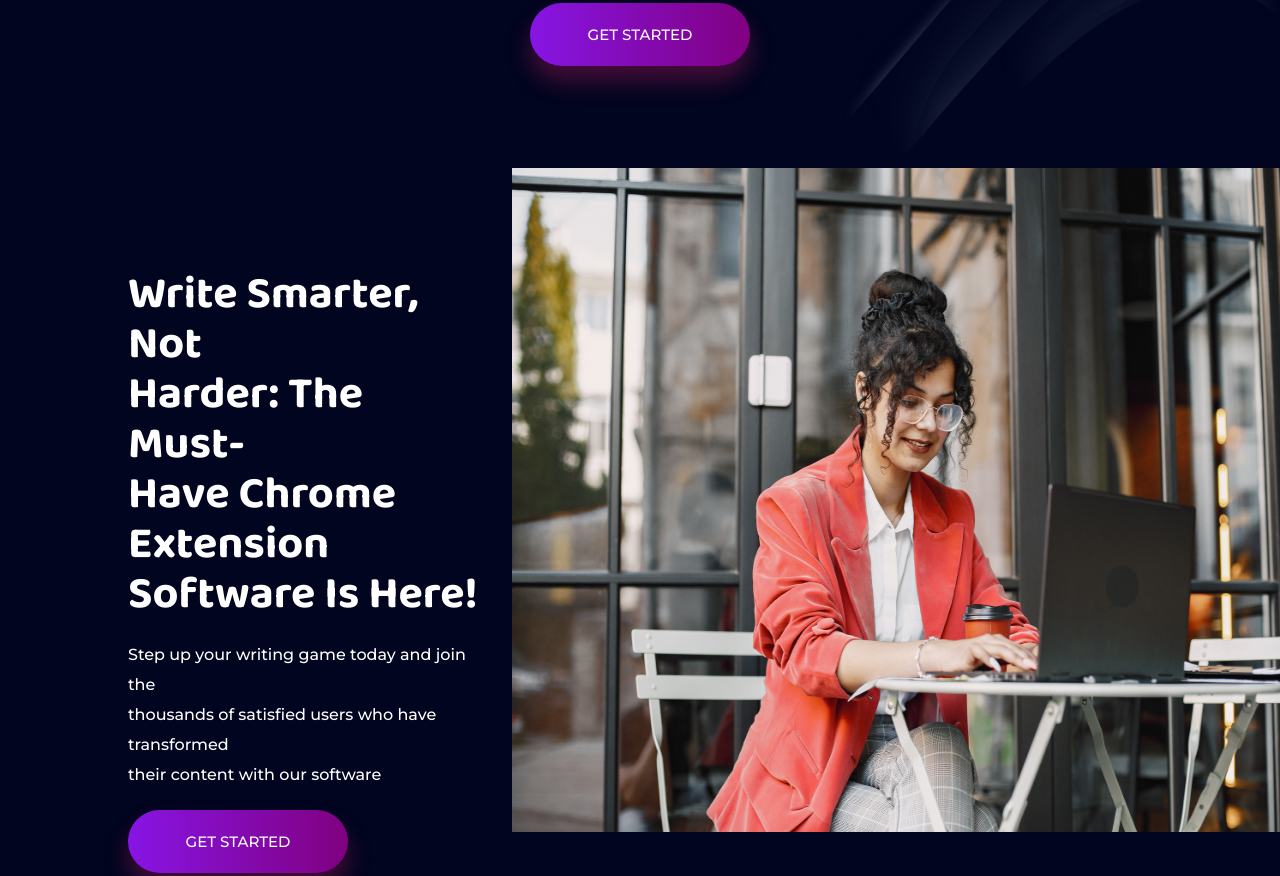
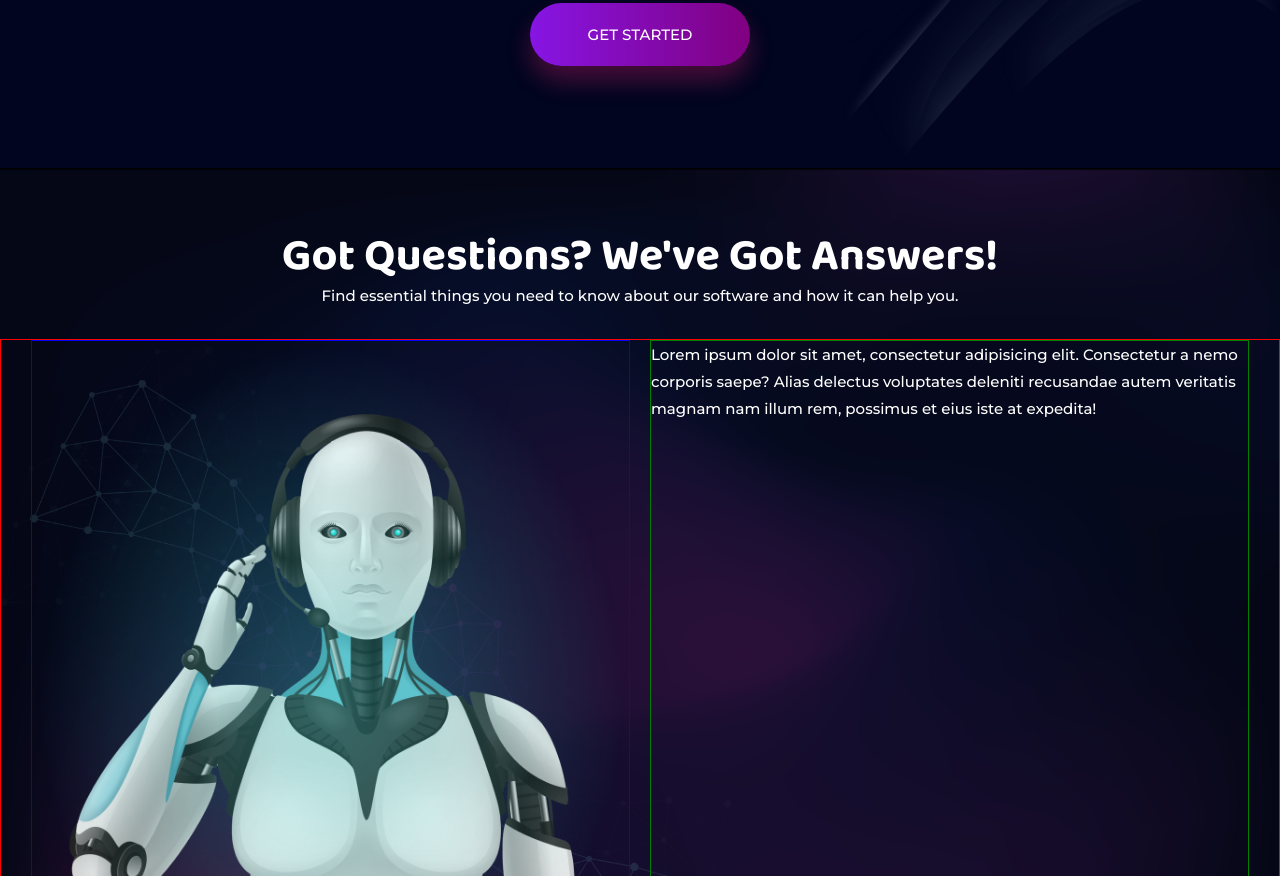
Before and after one commit to webfaisalbd/second_brain, a plain HTML site: page index.html in a window 1280 px wide. Shown: the part 2973-3849 px from the top of the page. Drawn offline with Linux system fonts and the light colour scheme; files whose address does not match are found by name.

Commit message:
got question section left side added

```diff
--- a/index.html
+++ b/index.html
@@ -212,6 +212,40 @@
 
 
 
+        <!-- got question START  -->
+        <section class="got-question-section-container">
+            <div class="got-question-bg">
+                <img class="img" src="/assets/images/got-questions/got-question-bg.png" alt="">
+            </div>
+            <div class="got-question-left">
+                <img class="img" src="/assets/images/got-questions/bg-new.png" alt="">
+            </div>
+            <div class="got-question-bottom-right">
+                <img class="img" src="/assets/images/got-questions/got-question-upper.png" alt="">
+            </div>
+            <div class="got-question-section">
+                <p class="heading">Got Questions? We've Got Answers!</p>
+                <p class="description">Find essential things you need to know about our software and how it can help
+                    you.</p>
+
+                <div class="item-box-container">
+                    <div class="robot">
+                        <img class="img" src="/assets/images/got-questions/got-question-robot.png" alt="">
+                        <img class="robot-bg" src="/assets/images/got-questions/robot-bg.png" alt="">
+                    </div>
+                    <div class="faq-container">
+                        <p>Lorem ipsum dolor sit amet, consectetur adipisicing elit. Consectetur a nemo corporis saepe?
+                            Alias delectus voluptates deleniti recusandae autem veritatis magnam nam illum rem, possimus
+                            et eius iste at expedita!</p>
+                    </div>
+                </div>
+            </div>
+        </section>
+        <!-- got question END  -->
+
+
+
+
         <!-- smarter work START  -->
         <section class="smarter-work-section-container">
             <div class="smarter-work-section m-width">
--- a/style/style.css
+++ b/style/style.css
@@ -454,6 +454,140 @@ p {
 
 
 
+
+
+
+.got-question-section-container {
+    position: relative;
+    width: 100%;
+    padding-top: 5%;
+    display: flex;
+    align-items: center;
+    z-index: -1;
+
+    .got-question-bg {
+        position: absolute;
+        left: 0;
+        right: 0;
+        top: 0;
+        z-index: -1;
+        width: 100%;
+        height: 100%;
+
+        .img {
+            width: 100%;
+            height: 100%;
+        }
+    }
+
+    .got-question-left {
+        position: absolute;
+        left: 0;
+        top: 0;
+        z-index: -1;
+        width: 100%;
+        height: 100%;
+
+        .img {
+            width: 100%;
+            height: 100%;
+        }
+    }
+
+    .got-question-bottom-right {
+        position: absolute;
+        top: 20%;
+        left: 0;
+        bottom: 0;
+        z-index: -1;
+
+        .img {
+            width: 100%;
+            height: 100%;
+        }
+    }
+}
+
+.got-question-section {
+    width: 100%;
+
+    .heading {
+        text-align: center;
+        color: #fff;
+        font-size: 45px;
+        line-height: 50px;
+        font-family: 'Baloo 2', sans-serif;
+    }
+
+    .description {
+        text-align: center;
+        font-family: 'Montserrat', sans-serif;
+    }
+
+    .item-box-container {
+        border: 1px solid red;
+        margin-top: 30px;
+        display: grid;
+        padding: 0 30px;
+        grid-template-columns: repeat(2, 1fr);
+        gap: 20px;
+
+        .robot {
+            border: 1px solid blue;
+            position: relative;
+
+            .img {
+                width: 100%;
+            }
+
+            .robot-bg {
+                position: absolute;
+                left: 0;
+                right: 0;
+                width: 100%;
+                height: 100%;
+            }
+        }
+
+        .faq-container {
+            border: 1px solid green;
+        }
+    }
+
+    .get-started {
+        margin: auto;
+    }
+}
+
+@media (max-width: 890px) {
+    .got-question-section-container {
+        .got-question-section {
+
+            .item-box-container {
+                border: 2px solid red;
+                display: grid;
+                grid-template-columns: repeat(1, 1fr);
+                justify-items: center;
+
+                .robot {
+                    width: 100%;
+
+                    .img {
+                        width: 100%;
+                    }
+                }
+            }
+
+        }
+    }
+}
+
+/* got question END */
+
+
+
+
+
 .smarter-work-section-container {
     background: #01051F;
     width: 100%;
@@ -465,7 +599,7 @@ p {
 
 .content-image {
     position: absolute;
-    top: 0%;
+    top: 5%;
     right: 0%;
     max-width: 60%;
     width: 100%;
```
Also changed, not shown: assets/images/got-questions/bg-new.png (added), assets/images/got-questions/got-question-bg.png (added), assets/images/got-questions/got-question-robot.png (added), assets/images/got-questions/got-question-upper.png (added), assets/images/got-questions/robot-bg.png (added).
